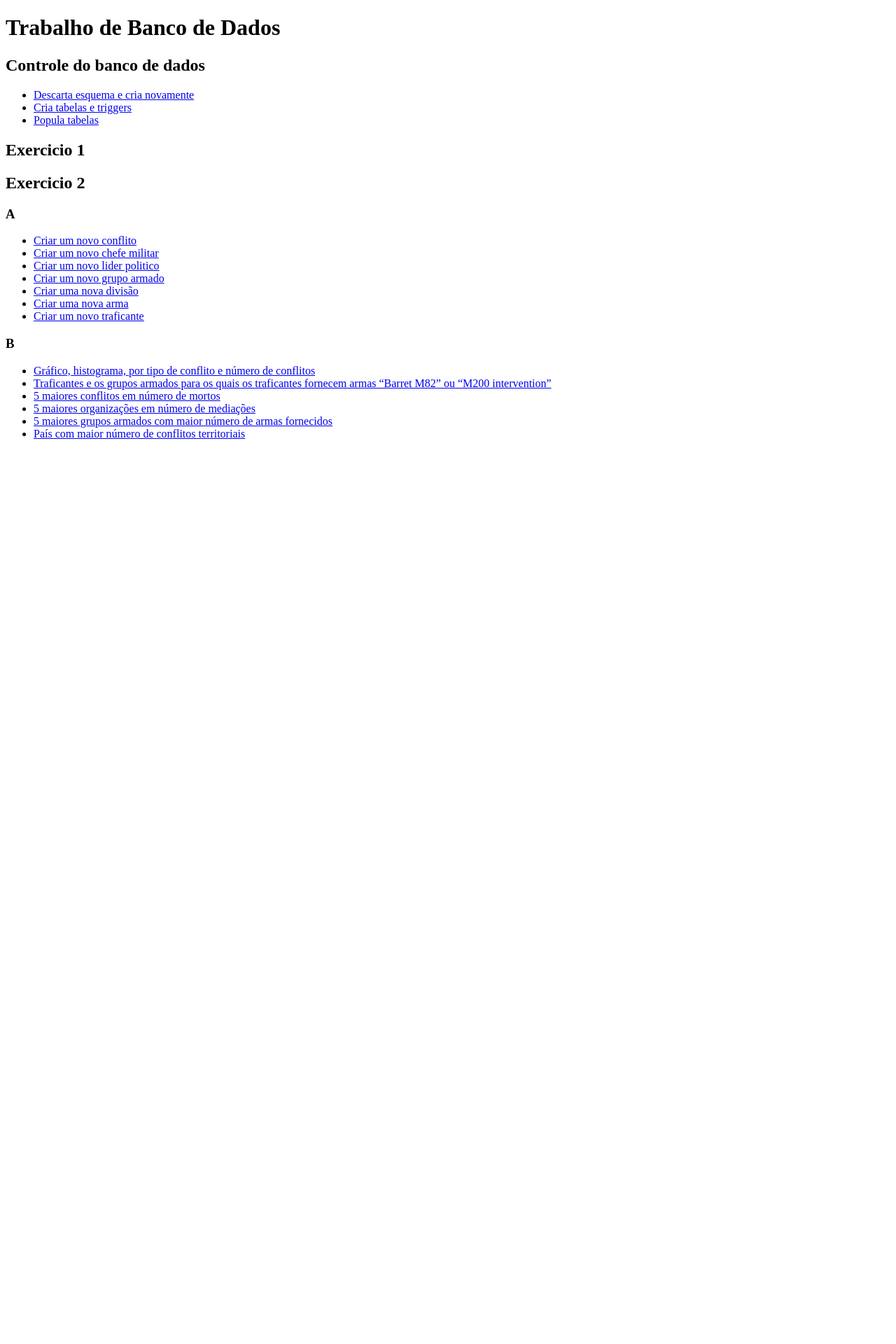
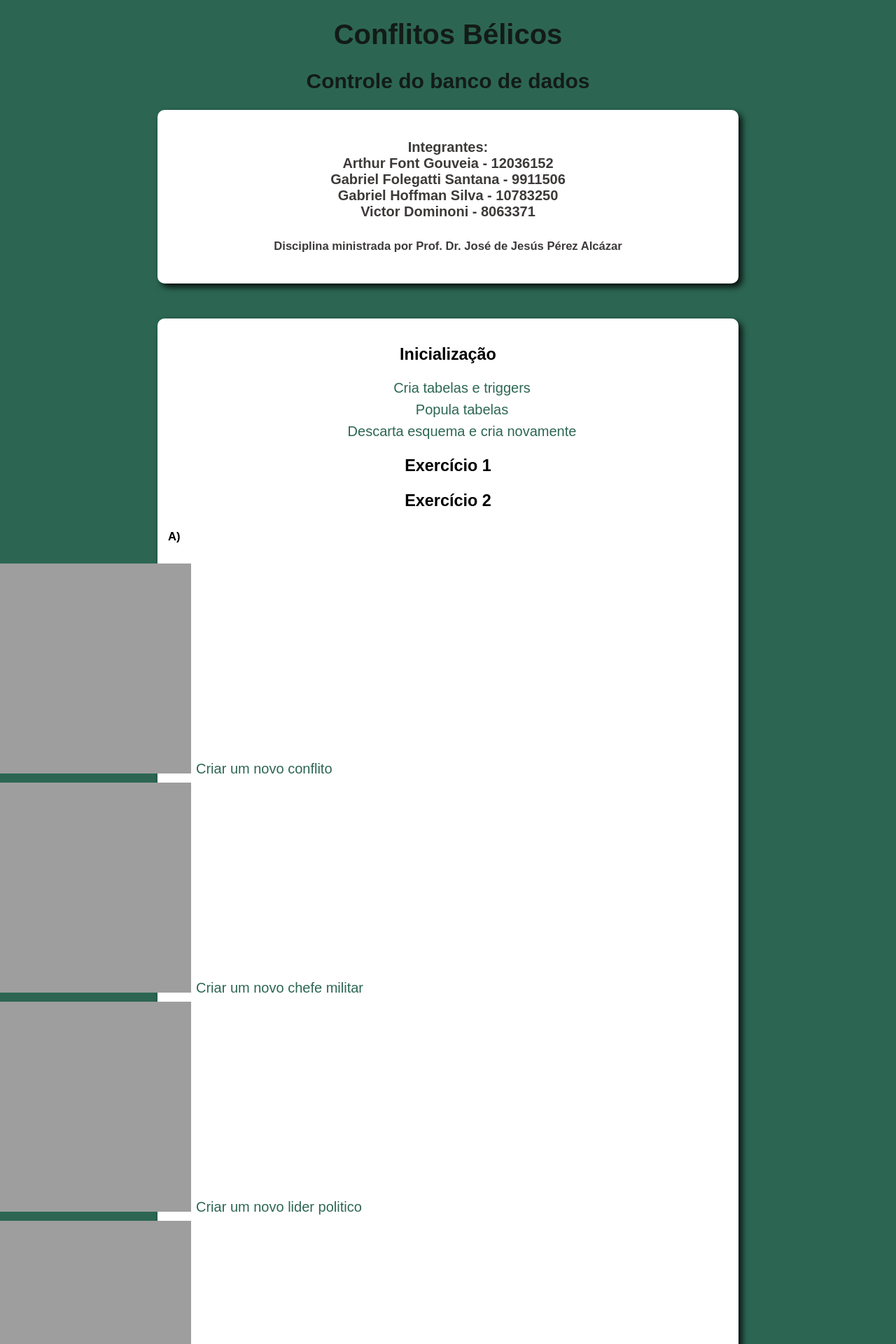
Before and after one commit to Agfont/BD, a Django app: template src/core/static/template/home.html in a window 1280 px wide. Shown: the top 1920 px of the page at 70% size. Before the commit the page ends 627 px from the top, so only its background shows below. Run offline with Django 3.2, Linux system fonts and the light colour scheme; the template is opened without the code that fills it, so the values that code supplies are empty; parts of the project's set-up code (start-up, migrations or seed data) failed here and were passed over.

Commit message:
create a user friendly interface

```diff
--- a/src/core/static/template/home.html
+++ b/src/core/static/template/home.html
@@ -3,26 +3,49 @@
 	<head>
 		<meta charset="UTF-8" />
         <meta name="viewport" content="width=device-width, initial-scale=1.0" />
-		<title>Home</title>
+        <title>Conflitos Bélicos</title>
+
+        <link rel="stylesheet" href="/src/core/static/template/style.css" type="text/css">
 	</head>
 	<body>
-        <h1>Trabalho de Banco de Dados</h1>
+
+        <header>
+            <h1>Conflitos Bélicos</h1>
             <h2>Controle do banco de dados</h2>
-        <ul>
-            <li>
-                <a href="/drop-schema">Descarta esquema e cria novamente</a>
-            </li>
+
+            <section class="discipline">
+                <div class="integrants">
+                    <h4>Integrantes: <br>
+                        Arthur Font Gouveia - 12036152 <br>
+                        Gabriel Folegatti Santana - 9911506 <br>
+                        Gabriel Hoffman Silva - 10783250 <br>
+                        Victor Dominoni - 8063371 <br>
+                    </h4>
+                    <h5>Disciplina ministrada por Prof. Dr. José de Jesús Pérez Alcázar</h5>
+                </div>
+            </section>
+        </header>
+
+        <section>
+
+            <h3>Inicialização</h3>
+            <ul class="nobull" id="table-creation">
                 <li>
                     <a href="/create-db">Cria tabelas e triggers</a>
                 </li>
                 <li>
                     <a href="/populate">Popula tabelas</a>
                 </li>
+                <li>
+                    <a href="/drop-schema">Descarta esquema e cria novamente</a>
+                </li>
             </ul>
-        <h2>Exercicio 1</h2>
-        <h2>Exercicio 2</h2>
-        <h3>A</h3>
-        <ul>
+
+            <h3>Exercício 1</h3>
+            <h3>Exercício 2</h3>
+
+            <h5>A)</h5>
+            <ul class="bullet">
                 <li>
                     <a href="/2/conflict_form/">Criar um novo conflito</a>
                 </li>
@@ -45,10 +68,11 @@
                 <li>
                     <a href="/2/dealer_form/">Criar um novo traficante</a>
                 </li>
+            </ul>
 
-        </ul>
-        <h3>B</h3>
-		<ul>
+            <h5>B)</h5>
+
+            <ul class="bullet">
                 <li>
                     <a href="/i">Gráfico, histograma, por tipo de conflito e número de conflitos</a>
 
@@ -74,5 +98,10 @@
 
                 </li>
             </ul>
+
+
+        </section>
+
+
 	</body>
 </html>
--- a/src/core/static/template/style.css
+++ b/src/core/static/template/style.css
@@ -1,11 +1,11 @@
 body{
-    background-color: aquamarine;
+    background-color: rgb(44, 102, 83);
     font: normal 15pt Arial;
 }
 
 header{
     text-align: center;
-    color: rgba(12, 7, 7, 0.315);
+    color: rgba(12, 7, 7, 0.795);
 
 }
 
@@ -13,9 +13,10 @@
     background: white;
     border-radius: 10px;
     padding: 15px;
-    width: 500px;
+    width: 800px;
     margin: auto;
     box-shadow: 5px 5px 10px rgba(0, 0, 0, 0.863);
+    margin-bottom: 50px;
 }
 
 footer{
@@ -24,3 +25,51 @@
     text-align: center;
     color: rgba(12, 7, 7, 0.315);
 }
+
+div.integrants{
+    text-align: center;
+}
+
+h3{
+    text-align: center;
+}
+
+a:link {
+    color: rgb(44, 102, 83);
+    text-decoration:none;
+  }
+
+  a:visited {
+    color: rgb(44, 102, 83);
+    text-decoration:none;
+  }
+
+  a:hover {
+    color:#000000;
+    text-decoration:underline;
+  }
+
+  a:active {
+    color:#5eeb5e;
+    text-decoration:underline;
+  }
+
+  ul#table-creation{
+      text-align: center;
+  }
+
+  li{
+      margin-top: 8px;
+  }
+
+  ul{
+    margin-bottom: auto;
+  }
+
+  .nobull{
+    list-style-type: none;
+  }
+
+  .bullet{
+    list-style-image: url('bullet1.png');
+  }
--- a/src/war_app/settings.py
+++ b/src/war_app/settings.py
@@ -127,4 +127,4 @@
 # https://docs.djangoproject.com/en/3.1/howto/static-files/
 
 # STATIC_URL = '/src/core/static/'
-STATIC_URL = '/static/'
+STATIC_URL = '/src/core/static/'
```
Also changed, not shown: src/core/static/template/index.html (deleted, +0 -35 lines), README.md, src/core/static/template/script.js (deleted). Lines whose indentation alone changed are shown as unchanged.
